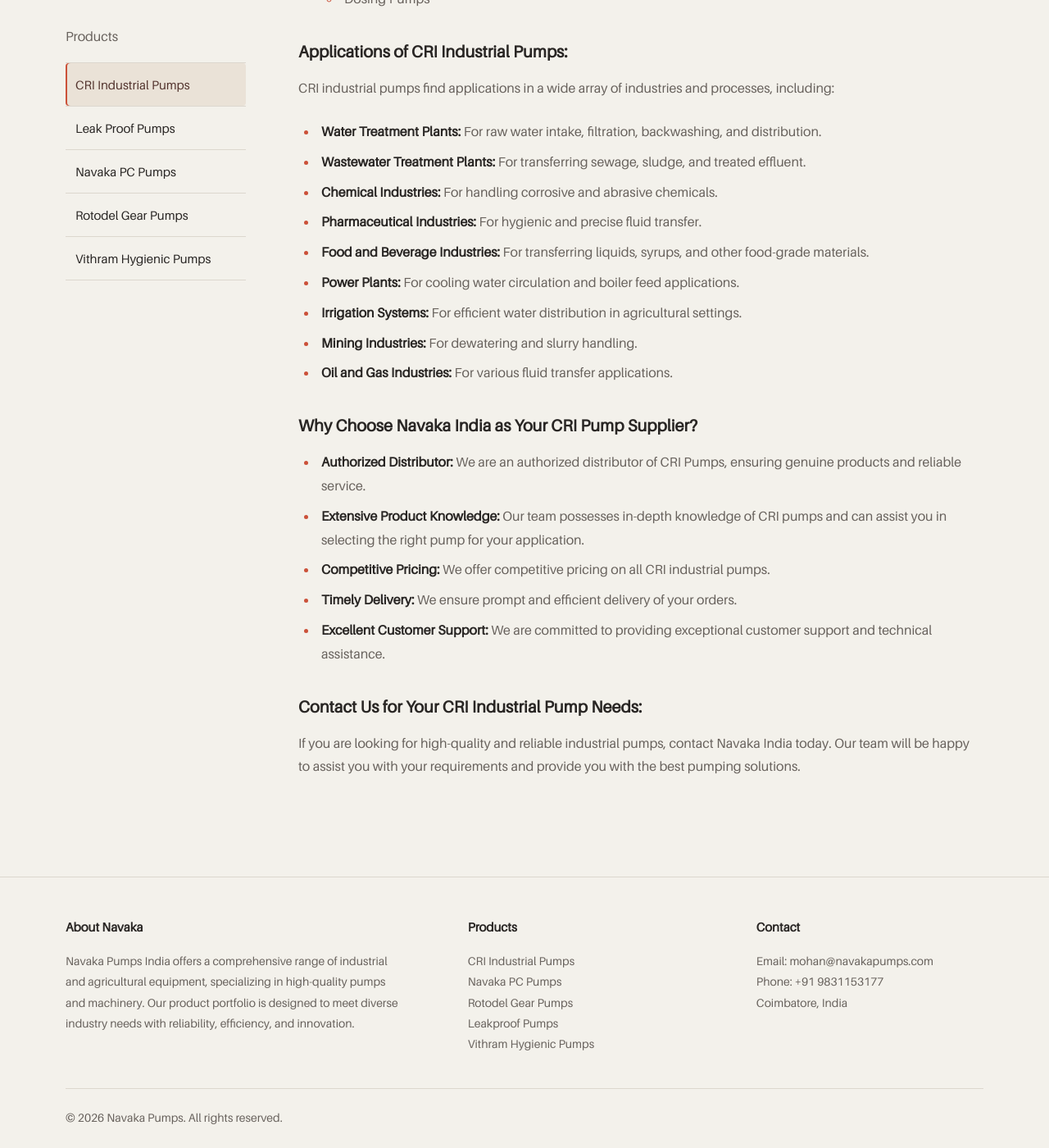
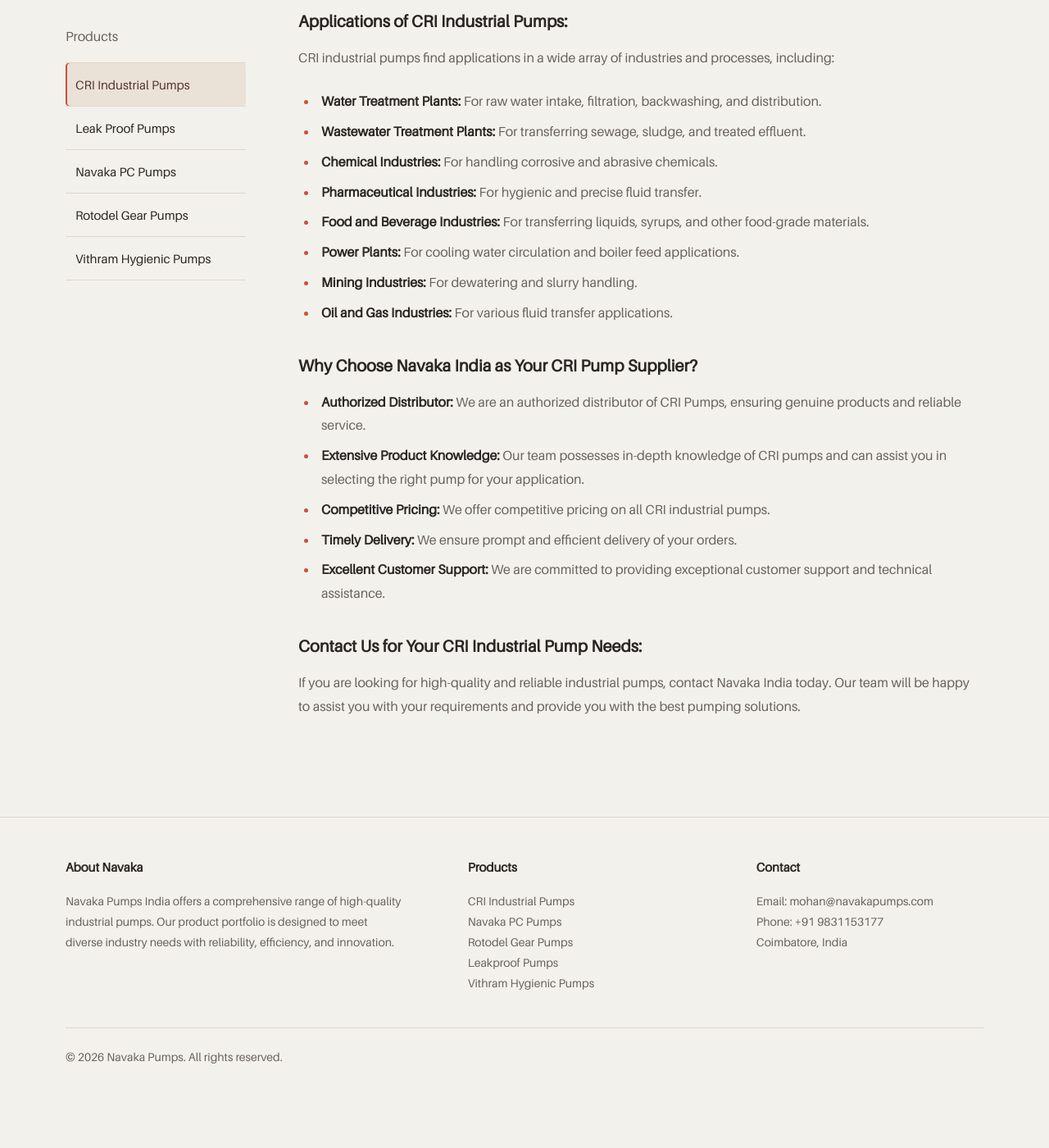
Before and after one commit to manassaloi/navakapumps, a Jekyll site: the page built from products/cri-industrial-pumps.md, in a window 1280 px wide and 1400 px high, scrolled down 2318 px. Shown: the whole window at 82% size. Built offline with Jekyll 4.4.1, drawn with Linux system fonts in a browser that asks for light colours; after the commit the page ends 3645 px from its top, so only the background shows below that.

Commit message:
removed agricultural context

```diff
--- a/_data/footer.yml
+++ b/_data/footer.yml
@@ -1,6 +1,6 @@
 about:
   title: About Navaka
-  description: Navaka Pumps India offers a comprehensive range of industrial and agricultural equipment, specializing in high-quality pumps and machinery. Our product portfolio is designed to meet diverse industry needs with reliability, efficiency, and innovation.
+  description: Navaka Pumps India offers a comprehensive range of high-quality industrial pumps. Our product portfolio is designed to meet diverse industry needs with reliability, efficiency, and innovation.
 
 products:
   title: Products
--- a/products.md
+++ b/products.md
@@ -27,7 +27,7 @@
 
 * **One stop solution for all your pumping requirements:** We deliver quality industrial pumps provided by reputed manufacturers.
 * **Comprehensive Support:** Expert technical assistance and after-sales service.
-* **Wide Application Range:** Solutions for diverse industrial and agricultural needs.
+* **Wide Application Range:** Solutions for diverse industrial applications.
 * **Innovation:** Latest technology and advanced features across our product range.
 * **Reliability:** Robust construction and proven performance.
 * **Cost-Effectiveness:** Optimal balance of quality and value.
--- a/products/cri-industrial-pumps.md
+++ b/products/cri-industrial-pumps.md
@@ -24,7 +24,6 @@
     * Pharmaceuticals
     * Food and Beverage
     * Power Generation
-    * Irrigation
     * And many more
 * **Advanced Technology:** CRI incorporates cutting-edge technology in its pump designs, ensuring superior performance and efficiency.
 * **Excellent After-Sales Service:** CRI and Navaka India provide comprehensive after-sales support, including maintenance, repairs, and spare parts availability.
@@ -63,7 +62,6 @@
 * **Pharmaceutical Industries:** For hygienic and precise fluid transfer.
 * **Food and Beverage Industries:** For transferring liquids, syrups, and other food-grade materials.
 * **Power Plants:** For cooling water circulation and boiler feed applications.
-* **Irrigation Systems:** For efficient water distribution in agricultural settings.
 * **Mining Industries:** For dewatering and slurry handling.
 * **Oil and Gas Industries:** For various fluid transfer applications.
 
```
